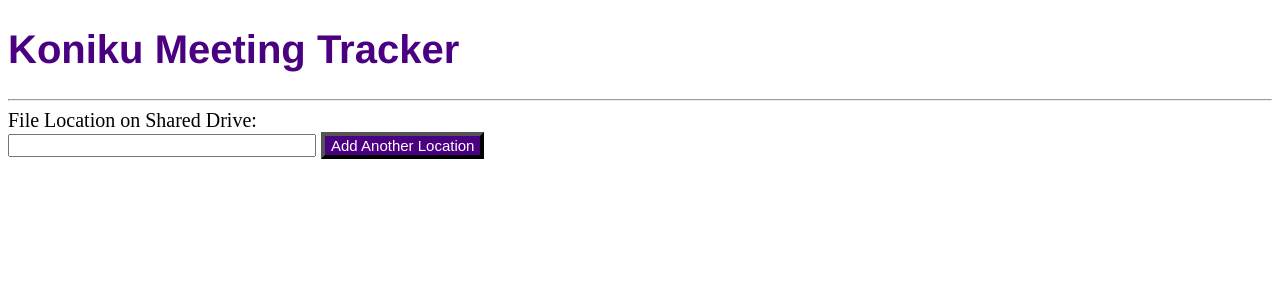
After one commit to jhinukb/konikusite, a Django app: page /meetings/workreview/ in a window 1280 px wide. The commit adds this page. Shown: the top 300 px of the page. Run offline with Django 3.2, Linux system fonts and the light colour scheme.

Commit message:
checkboxes work only if attendee list selected. Next button directs correctly to next page

```diff
--- a/meetings/forms.py
+++ b/meetings/forms.py
@@ -13,12 +13,15 @@ class MeetingForm(forms.ModelForm):
         model = Meeting
         fields = ('cell', 'member')
 
+        widgets = {
+            'attendees': forms.CheckboxSelectMultiple()
+        }
+
 
     def __init__(self, *args, **kwargs):
         super(MeetingForm, self).__init__(*args, **kwargs)
         #sets fields initially to nothing for members
         self.fields['member'].queryset = Member.objects.none()
-        print(self.data)
         if 'cell' in self.data:
             try:
                 cell_id = int(self.data.get('cell'))
--- /dev/null
+++ b/meetings/templates/meetings/work_review.html
@@ -0,0 +1,34 @@
+{% extends 'base.html' %}
+
+{% block content %}
+
+<style>
+  #file {
+    height: 15px;
+    font-size: 20px;
+  }
+
+  #file_text {
+    width: 300px;
+    font-size: 15px;
+  }
+
+  #add {
+    font-size: 15px;
+    background-color: indigo;
+    color: white;
+    border-color: black;
+    border-width: 4px;
+  }
+
+</style>
+<form method="POST" action="/search">
+  {% csrf_token %}
+  <div class='fileLocation' id='file'>
+    <label>File Location on Shared Drive:</label>
+    <br>
+    <input type="text" id='file_text' name="textfield">
+    <button type="submit" id= 'add'>Add Another Location</button>
+  </div>
+</form>
+{% endblock %}
--- a/meetings/urls.py
+++ b/meetings/urls.py
@@ -8,8 +8,8 @@ urlpatterns = [
     #url(r'^$', views.index, name='index'),
     #url(r'^(?P<pk>[0-9]+)/$', views.CellFormPage.as_view(), name="cell_form")
     url(r'^$', MeetingFormPage.as_view(), name="cell_form"),
-    url(r'ajax/load_members/', views.load_members, name='ajax_load_members')
-    #url(r'ajax/load_attendees/', views.load_attendees, name='ajax_load_attendees'),
+    url(r'ajax/load_members/', views.load_members, name='ajax_load_members'),
+    url(r'workreview/', views.work_review, name='work_review')
     #url(r'^$', views.load_cellNames, name='load')
     # url(r'^(?P<cell_id>[0-9]+)/$', views.load_cellNames, name='detail')
 ]
--- a/meetings/views.py
+++ b/meetings/views.py
@@ -6,22 +6,30 @@ from django.views.generic import ListView
 from django.views.generic import FormView
 from .models import Cell, Objective, Member, Meeting
 from .forms import MeetingForm
-#from django import forms
+from django.urls import reverse
 # Create your views here.
 from django.urls import reverse_lazy
-from django.http import HttpResponse
+from django.http import HttpResponse, HttpResponseRedirect
 
 def load_members(request):
     cell_id = request.GET.get('cell')
     members = Member.objects.filter(cells=cell_id).order_by('member_name')
     return render(request, 'meetings/cell_dropdown_list_options.html', {'members': members})
 
+def work_review(request):
+    # cell_id = request.GET.get('cell')
+    # members = Member.objects.filter(cells=cell_id).order_by('member_name')
+    return render(request, 'meetings/work_review.html')
+    #return render(request, 'meetings/work_review.html', {'members': members})
 
 #testing this out for checkboxes of attendee list
-# def load_attendees(request):
-#     cell_name = request.GET.get('cell')
-#     members = Member.objects.filter(cell_name=cell_name).order_by('member_name')
-#     return render(request, 'meetings/memberName_checkbox.html', {'members': members})
+def load_attendees(request):
+    cell_id = request.GET.get('cell')
+    #cell = Cell.objects.get(id=cell_id)
+    #member = member.cell.all().values('name', 'id')
+
+    members = Member.objects.filter(cells=cell_id).order_by('member_name')
+    return render(request, 'meetings/memberName_checkbox.html', {'members': members})
 
 def index(request):
     #template_name = 'meetings/index.html'
@@ -35,17 +43,6 @@ class MeetingFormPage(FormView):
     form_class = MeetingForm
 
     def form_valid(self, form):
-        return HttpResponse("Success!")
-
-
-# class CellListView(ListView):
-#     model = Cell
-#     context_object_name = 'cell_name'
-#     form_class = CellForm
-#
-#     def load_cellNames(request):
-#         cell_id = request.GET.get('Name')
-#         cellNames = Cell.objects.filter(id=cell)
-#         #return HttpResponse("Hello, world. You're at the meetings loadcells page.")
-#
-#         return render(request, 'meetings/templates/cellName_dropdown_list_options.html', {'Name': cellNames})
+        #string inside reverse refers to another view function
+        return HttpResponseRedirect(reverse('work_review')) #currently goes back to same page
+        #return HttpResponse("Success!")
```
Also changed, not shown: meetings/templates/meetings/cell_dropdown_list_options.html (+7 -2 lines), meetings/templates/meetings/cell_form.html (+30 -10 lines), meetings/templates/meetings/memberName_checkbox.html (+9 -3 lines), 3 other files.
